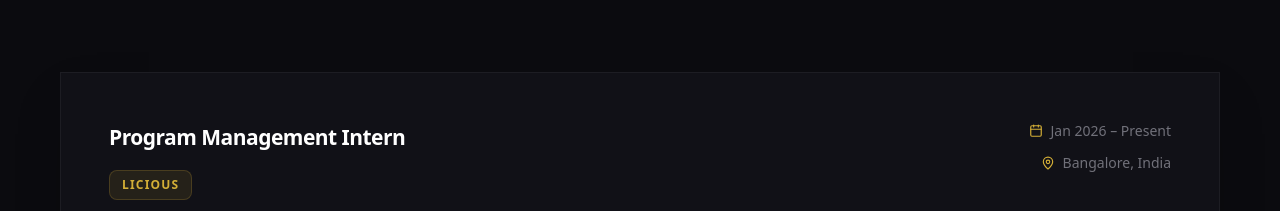
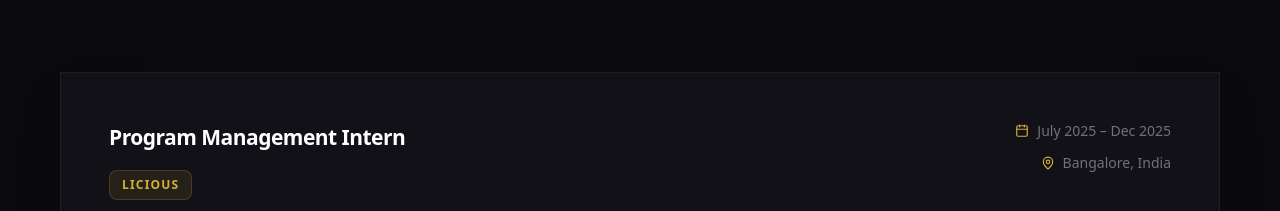
Before and after one commit to SWAPNIL72902/personal-portfolio, a Next.js app: page / in a window 1280 px wide. Shown: the part 2360-2571 px from the top of the page. Built offline with nearby package versions, Linux system fonts and the light colour scheme.

Commit message:
Fixed email issue

```diff
--- a/components/experience.tsx
+++ b/components/experience.tsx
@@ -8,7 +8,7 @@ const experiences = [
   {
     role: 'Program Management Intern',
     company: 'Licious',
-    period: 'Jan 2026 – Present',
+    period: 'July 2025 – Dec 2025',
     location: 'Bangalore, India',
     desc: 'Driving city-level impact through automated reporting and data-led operational strategy.',
     details: [
```
